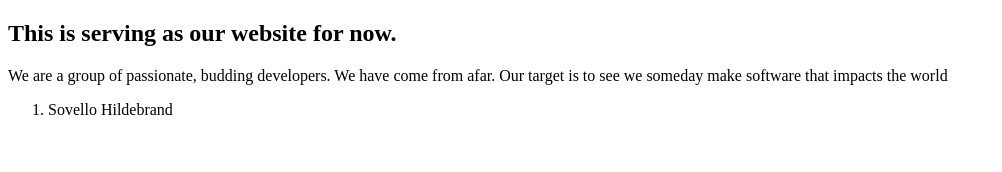
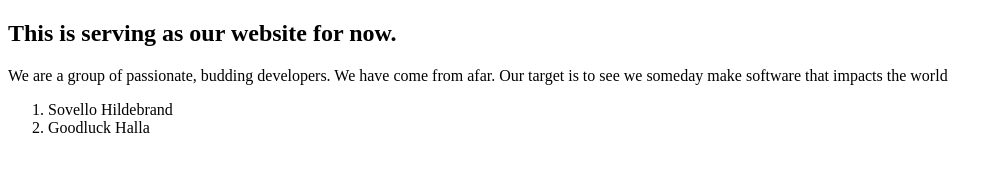
Before and after one commit to feneter/feneter.github.io, a plain HTML site: page index.html in a window 1280 px wide. Shown: the whole page, without its empty margins (0-1002 px from the left). Drawn offline with Linux system fonts and the light colour scheme.

Commit message:
_your message here_

```diff
--- a/index.html
+++ b/index.html
@@ -10,6 +10,7 @@
         </p>
         <ol>
             <li>Sovello Hildebrand</li>
+            <li>Goodluck Halla</li>
         </ol>
     </body>
 </html>
```
